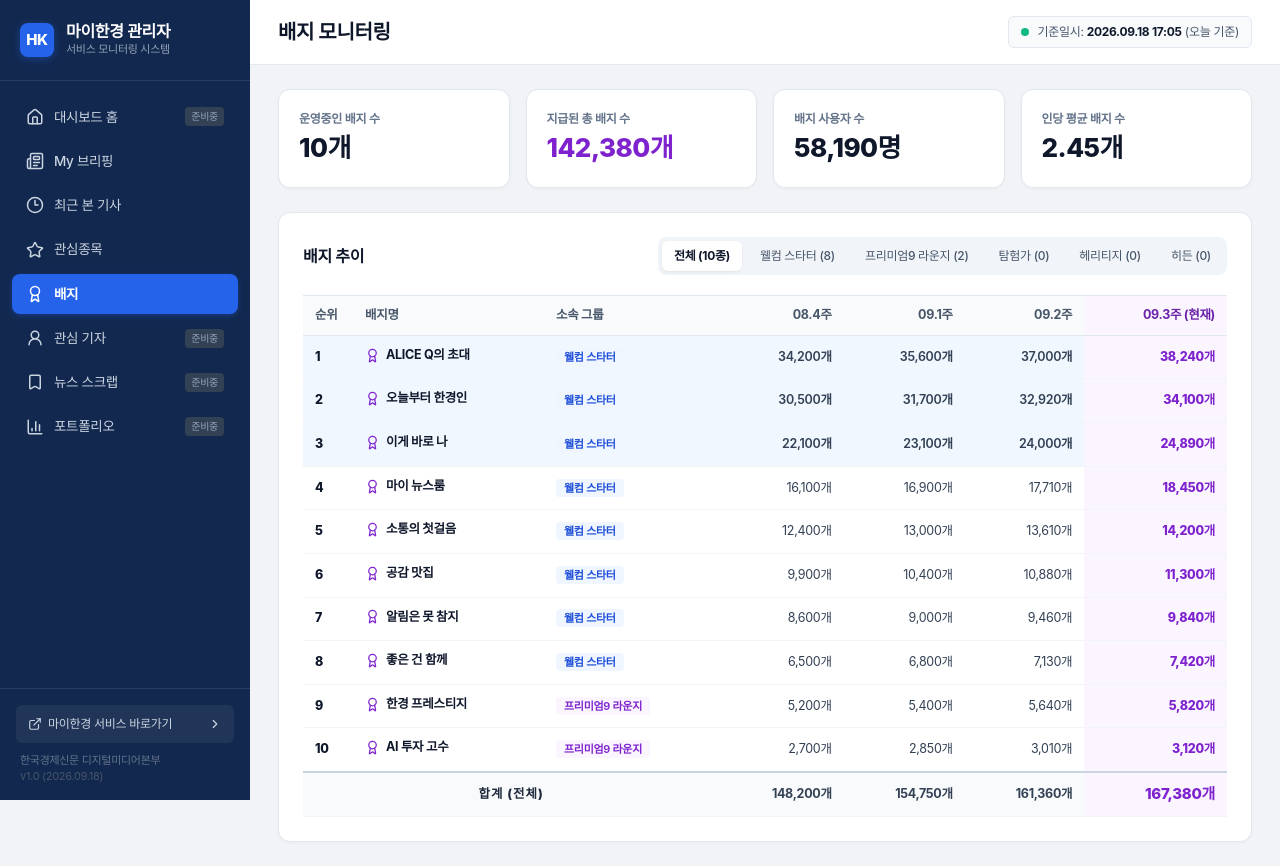
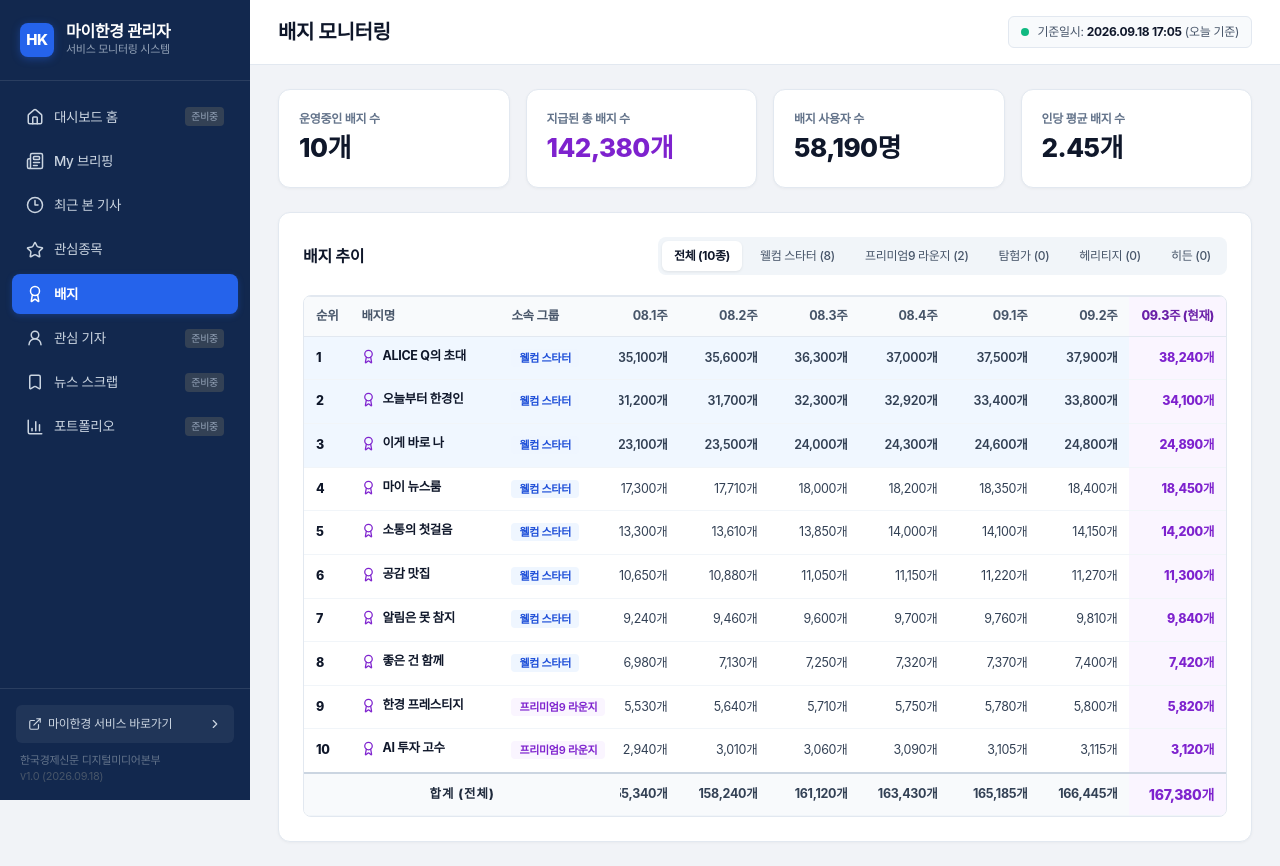
Before and after one commit to hktouchkim/myhankyung, a Next.js app: page /admin in a window 1280 px wide. Both pictures are taken after a click on the button "배지". Built offline with nearby package versions, Linux system fonts and the light colour scheme.

Commit message:
feat: 추이 표 설명글 정리, 배지 추이 20주차 확장 및 진입 시 최신(맨 우측) 자동 스크롤 적용

```diff
--- a/app/admin/admin-dashboard-client.tsx
+++ b/app/admin/admin-dashboard-client.tsx
@@ -22,7 +22,7 @@ import {
   type LucideIcon,
 } from "lucide-react";
 import Link from "next/link";
-import { useState, useMemo } from "react";
+import { useState, useMemo, useRef, useEffect } from "react";
 import styles from "./admin.module.css";
 
 type AdminTab =
@@ -420,6 +420,14 @@ function OverviewTab({ onNavigate }: { onNavigate: (tab: AdminTab) => void }) {
 // 2. My 브리핑 상세 모니터링
 // -------------------------------------------------------------
 function BriefingTab() {
+  const tableScrollRef = useRef<HTMLDivElement>(null);
+
+  useEffect(() => {
+    if (tableScrollRef.current) {
+      tableScrollRef.current.scrollLeft = tableScrollRef.current.scrollWidth;
+    }
+  }, []);
+
   return (
     <div style={{ display: "flex", flexDirection: "column", gap: "24px" }}>
       <div className={styles.kpiGrid3}>
@@ -496,21 +504,11 @@ function BriefingTab() {
         </div>
       </div>
 
-      {/* 브리핑 추이 표 (20주차 시뮬레이션: 가로 스크롤 및 첫 열 고정) */}
+      {/* 브리핑 추이 표 */}
       <div className={styles.sectionCard}>
-        <div style={{ display: "flex", justifyContent: "space-between", alignItems: "center" }}>
-          <div>
         <h3 className={styles.sectionTitle}>My 브리핑 추이</h3>
-            <p style={{ fontSize: "12px", color: "#64748b", marginTop: "4px" }}>
-              💡 20주차 누적 데이터 시뮬레이션 (표를 가로로 스크롤하여 이전 주차를 확인할 수 있으며, 첫 열은 고정됩니다)
-            </p>
-          </div>
-          <span style={{ fontSize: "12px", color: "#64748b", backgroundColor: "#f1f5f9", padding: "4px 8px", borderRadius: "4px" }}>
-            ← 좌우 가로 스크롤 가능 (총 20개 주차) →
-          </span>
-        </div>
 
-        <div className={styles.tableResponsive} style={{ marginTop: "16px", border: "1px solid #e2e8f0", borderRadius: "8px" }}>
+        <div ref={tableScrollRef} className={styles.tableResponsive} style={{ marginTop: "16px", border: "1px solid #e2e8f0", borderRadius: "8px" }}>
           <table className={styles.dataTable}>
             <thead>
               <tr>
@@ -1006,17 +1004,33 @@ function BadgesTab({
   selectedGroup: string;
   onSelectGroup: (g: string) => void;
 }) {
+  const tableScrollRef = useRef<HTMLDivElement>(null);
+
+  useEffect(() => {
+    if (tableScrollRef.current) {
+      tableScrollRef.current.scrollLeft = tableScrollRef.current.scrollWidth;
+    }
+  }, [selectedGroup]);
+
+  const WEEKS = [
+    "05.1주", "05.2주", "05.3주", "05.4주",
+    "06.1주", "06.2주", "06.3주", "06.4주",
+    "07.1주", "07.2주", "07.3주", "07.4주",
+    "08.1주", "08.2주", "08.3주", "08.4주",
+    "09.1주", "09.2주", "09.3주 (현재)"
+  ];
+
   const ALL_LIVE_BADGES = [
-    { name: "ALICE Q의 초대", group: "웰컴 스타터", w1: 34200, w2: 35600, w3: 37000, current: 38240, diff: "+3.4%" },
-    { name: "오늘부터 한경인", group: "웰컴 스타터", w1: 30500, w2: 31700, w3: 32920, current: 34100, diff: "+3.6%" },
-    { name: "이게 바로 나", group: "웰컴 스타터", w1: 22100, w2: 23100, w3: 24000, current: 24890, diff: "+3.7%" },
-    { name: "마이 뉴스룸", group: "웰컴 스타터", w1: 16100, w2: 16900, w3: 17710, current: 18450, diff: "+4.2%" },
-    { name: "소통의 첫걸음", group: "웰컴 스타터", w1: 12400, w2: 13000, w3: 13610, current: 14200, diff: "+4.3%" },
-    { name: "공감 맛집", group: "웰컴 스타터", w1: 9900, w2: 10400, w3: 10880, current: 11300, diff: "+3.9%" },
-    { name: "알림은 못 참지", group: "웰컴 스타터", w1: 8600, w2: 9000, w3: 9460, current: 9840, diff: "+4.0%" },
-    { name: "좋은 건 함께", group: "웰컴 스타터", w1: 6500, w2: 6800, w3: 7130, current: 7420, diff: "+4.1%" },
-    { name: "한경 프레스티지", group: "프리미엄9 라운지", w1: 5200, w2: 5400, w3: 5640, current: 5820, diff: "+3.2%" },
-    { name: "AI 투자 고수", group: "프리미엄9 라운지", w1: 2700, w2: 2850, w3: 3010, current: 3120, diff: "+3.7%" },
+    { name: "ALICE Q의 초대", group: "웰컴 스타터", values: [14200, 16800, 19100, 21500, 23800, 25900, 27800, 29600, 31100, 32400, 33500, 34200, 35100, 35600, 36300, 37000, 37500, 37900, 38240] },
+    { name: "오늘부터 한경인", group: "웰컴 스타터", values: [12100, 14300, 16500, 18700, 20900, 23000, 24800, 26500, 27900, 29100, 30100, 30500, 31200, 31700, 32300, 32920, 33400, 33800, 34100] },
+    { name: "이게 바로 나", group: "웰컴 스타터", values: [8200, 9900, 11600, 13400, 15100, 16800, 18200, 19500, 20600, 21500, 22100, 22600, 23100, 23500, 24000, 24300, 24600, 24800, 24890] },
+    { name: "마이 뉴스룸", group: "웰컴 스타터", values: [5400, 6800, 8100, 9500, 10900, 12200, 13300, 14400, 15300, 16100, 16500, 16900, 17300, 17710, 18000, 18200, 18350, 18400, 18450] },
+    { name: "소통의 첫걸음", group: "웰컴 스타터", values: [3900, 4900, 6000, 7100, 8200, 9300, 10300, 11200, 11900, 12400, 12700, 13000, 13300, 13610, 13850, 14000, 14100, 14150, 14200] },
+    { name: "공감 맛집", group: "웰컴 스타터", values: [2800, 3600, 4500, 5400, 6300, 7200, 8100, 8800, 9400, 9900, 10150, 10400, 10650, 10880, 11050, 11150, 11220, 11270, 11300] },
+    { name: "알림은 못 참지", group: "웰컴 스타터", values: [2200, 2900, 3700, 4500, 5300, 6100, 6900, 7600, 8200, 8600, 8850, 9000, 9240, 9460, 9600, 9700, 9760, 9810, 9840] },
+    { name: "좋은 건 함께", group: "웰컴 스타터", values: [1500, 2000, 2600, 3200, 3800, 4500, 5100, 5700, 6150, 6500, 6650, 6800, 6980, 7130, 7250, 7320, 7370, 7400, 7420] },
+    { name: "한경 프레스티지", group: "프리미엄9 라운지", values: [900, 1300, 1800, 2300, 2800, 3400, 3900, 4400, 4850, 5200, 5320, 5400, 5530, 5640, 5710, 5750, 5780, 5800, 5820] },
+    { name: "AI 투자 고수", group: "프리미엄9 라운지", values: [400, 650, 950, 1250, 1550, 1850, 2150, 2450, 2600, 2700, 2780, 2850, 2940, 3010, 3060, 3090, 3105, 3115, 3120] },
   ];
 
   const filteredBadges = useMemo(() => {
@@ -1025,16 +1039,14 @@ function BadgesTab({
   }, [selectedGroup]);
 
   const weeklySums = useMemo(() => {
-    return filteredBadges.reduce(
-      (acc, b) => ({
-        w1: acc.w1 + b.w1,
-        w2: acc.w2 + b.w2,
-        w3: acc.w3 + b.w3,
-        current: acc.current + b.current,
-      }),
-      { w1: 0, w2: 0, w3: 0, current: 0 }
-    );
-  }, [filteredBadges]);
+    const sums = new Array(WEEKS.length).fill(0);
+    filteredBadges.forEach((b) => {
+      b.values.forEach((v, idx) => {
+        sums[idx] += v;
+      });
+    });
+    return sums;
+  }, [filteredBadges, WEEKS.length]);
 
   return (
     <div style={{ display: "flex", flexDirection: "column", gap: "24px" }}>
@@ -1061,7 +1073,7 @@ function BadgesTab({
         </div>
       </div>
 
-      {/* 배지 추이 상세 테이블 (방식 B) */}
+      {/* 배지 추이 상세 테이블 */}
       <div className={styles.sectionCard}>
         <div className={styles.sectionHeader} style={{ flexWrap: "wrap", gap: "12px" }}>
           <div>
@@ -1089,60 +1101,107 @@ function BadgesTab({
           </div>
         </div>
 
-        <div className={styles.tableResponsive}>
+        <div ref={tableScrollRef} className={styles.tableResponsive} style={{ border: "1px solid #e2e8f0", borderRadius: "8px" }}>
           <table className={styles.dataTable}>
             <thead>
               <tr>
-                <th style={{ width: "50px" }}>순위</th>
-                <th>배지명</th>
-                <th>소속 그룹</th>
-                <th style={{ textAlign: "right" }}>08.4주</th>
-                <th style={{ textAlign: "right" }}>09.1주</th>
-                <th style={{ textAlign: "right" }}>09.2주</th>
-                <th style={{ textAlign: "right", backgroundColor: "#faf5ff", color: "#6b21a8" }}>09.3주 (현재)</th>
+                <th style={{ width: "45px", position: "sticky", left: 0, zIndex: 2, backgroundColor: "#f8fafc" }}>순위</th>
+                <th style={{ minWidth: "150px", position: "sticky", left: "45px", zIndex: 2, backgroundColor: "#f8fafc" }}>배지명</th>
+                <th style={{ minWidth: "120px", position: "sticky", left: "195px", zIndex: 2, backgroundColor: "#f8fafc", boxShadow: "2px 0 5px rgba(0,0,0,0.05)" }}>소속 그룹</th>
+                {WEEKS.map((w, idx) => {
+                  const isLatest = idx === WEEKS.length - 1;
+                  return (
+                    <th
+                      key={w}
+                      style={{
+                        textAlign: "right",
+                        minWidth: "90px",
+                        ...(isLatest ? { backgroundColor: "#faf5ff", color: "#6b21a8", fontWeight: 800 } : {})
+                      }}
+                    >
+                      {w}
+                    </th>
+                  );
+                })}
               </tr>
             </thead>
             <tbody>
               {filteredBadges.length > 0 ? (
                 <>
-                  {filteredBadges.map((badge, idx) => (
-                    <tr key={idx} className={idx < 3 ? styles.highlightRow : ""}>
-                      <td style={{ fontWeight: 800, color: "#0f172a" }}>{idx + 1}</td>
-                      <td style={{ fontWeight: 700, color: "#0f172a" }}>
+                  {filteredBadges.map((badge, idx) => {
+                    const isTop3 = idx < 3;
+                    const bg = isTop3 ? "#f0f7ff" : "#ffffff";
+                    return (
+                      <tr key={idx} className={isTop3 ? styles.highlightRow : ""}>
+                        <td style={{ fontWeight: 800, color: "#0f172a", position: "sticky", left: 0, zIndex: 1, backgroundColor: bg }}>
+                          {idx + 1}
+                        </td>
+                        <td style={{ fontWeight: 700, color: "#0f172a", position: "sticky", left: "45px", zIndex: 1, backgroundColor: bg }}>
                           <span style={{ display: "inline-flex", alignItems: "center", gap: "6px" }}>
                             <Award size={15} color="#7e22ce" />
                             {badge.name}
                           </span>
                         </td>
-                      <td>
+                        <td style={{ position: "sticky", left: "195px", zIndex: 1, backgroundColor: bg, boxShadow: "2px 0 5px rgba(0,0,0,0.05)" }}>
                           <span style={{ fontSize: "11px", padding: "2px 8px", borderRadius: "4px", backgroundColor: badge.group === "프리미엄9 라운지" ? "#faf5ff" : "#eff6ff", color: badge.group === "프리미엄9 라운지" ? "#7e22ce" : "#1d4ed8", fontWeight: 600 }}>
                             {badge.group}
                           </span>
                         </td>
-                      <td style={{ textAlign: "right" }}>{badge.w1.toLocaleString()}개</td>
-                      <td style={{ textAlign: "right" }}>{badge.w2.toLocaleString()}개</td>
-                      <td style={{ textAlign: "right" }}>{badge.w3.toLocaleString()}개</td>
-                      <td style={{ textAlign: "right", fontWeight: 800, color: "#7e22ce", backgroundColor: "#faf5ff" }}>
-                        {badge.current.toLocaleString()}개
+                        {badge.values.map((v, vIdx) => {
+                          const isLatest = vIdx === badge.values.length - 1;
+                          return (
+                            <td
+                              key={vIdx}
+                              style={{
+                                textAlign: "right",
+                                ...(isLatest ? { fontWeight: 800, color: "#7e22ce", backgroundColor: "#faf5ff" } : {})
+                              }}
+                            >
+                              {v.toLocaleString()}개
                             </td>
+                          );
+                        })}
                       </tr>
-                  ))}
+                    );
+                  })}
                   {/* 합계 행 */}
                   <tr style={{ backgroundColor: "#f8fafc", borderTop: "2px solid #cbd5e1" }}>
-                    <td colSpan={3} style={{ fontWeight: 800, color: "#1e293b", textAlign: "center", letterSpacing: "1px" }}>
+                    <td
+                      colSpan={3}
+                      style={{
+                        fontWeight: 800,
+                        color: "#1e293b",
+                        textAlign: "center",
+                        letterSpacing: "1px",
+                        position: "sticky",
+                        left: 0,
+                        zIndex: 1,
+                        backgroundColor: "#f8fafc",
+                        boxShadow: "2px 0 5px rgba(0,0,0,0.05)"
+                      }}
+                    >
                       합계 ({selectedGroup === "all" ? "전체" : selectedGroup})
                     </td>
-                    <td style={{ textAlign: "right", fontWeight: 700 }}>{weeklySums.w1.toLocaleString()}개</td>
-                    <td style={{ textAlign: "right", fontWeight: 700 }}>{weeklySums.w2.toLocaleString()}개</td>
-                    <td style={{ textAlign: "right", fontWeight: 700 }}>{weeklySums.w3.toLocaleString()}개</td>
-                    <td style={{ textAlign: "right", fontWeight: 800, color: "#7e22ce", fontSize: "15px", backgroundColor: "#faf5ff" }}>
-                      {weeklySums.current.toLocaleString()}개
+                    {weeklySums.map((sum, sIdx) => {
+                      const isLatest = sIdx === weeklySums.length - 1;
+                      return (
+                        <td
+                          key={sIdx}
+                          style={{
+                            textAlign: "right",
+                            fontWeight: isLatest ? 800 : 700,
+                            ...(isLatest ? { color: "#7e22ce", fontSize: "14px", backgroundColor: "#faf5ff" } : {})
+                          }}
+                        >
+                          {sum.toLocaleString()}개
                         </td>
+                      );
+                    })}
                   </tr>
                 </>
               ) : (
                 <tr>
-                  <td colSpan={7} style={{ padding: "32px", textAlign: "center", color: "#94a3b8" }}>
+                  <td colSpan={3 + WEEKS.length} style={{ padding: "32px", textAlign: "center", color: "#94a3b8" }}>
                     현재 운영 중인 배지가 없는 그룹입니다. (오픈 준비중)
                   </td>
                 </tr>
```
Lines whose indentation alone changed are shown as unchanged.
